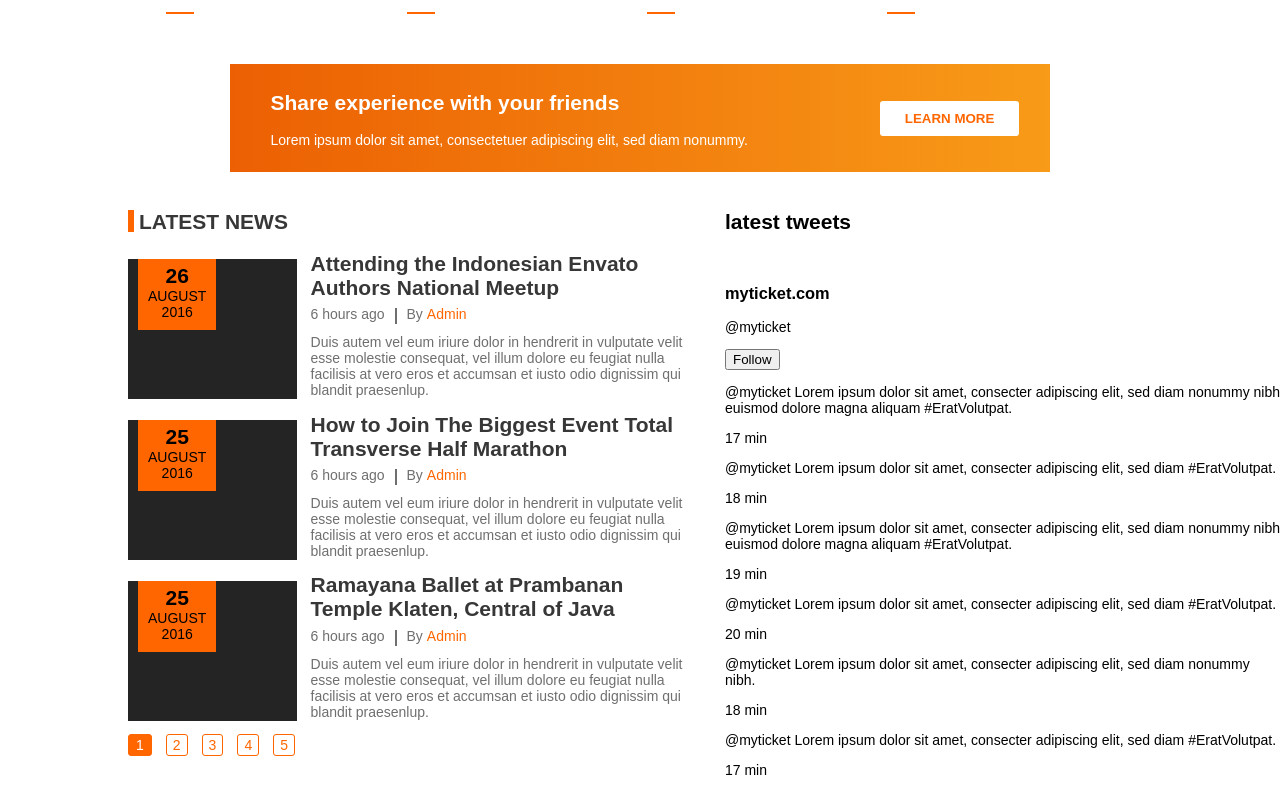
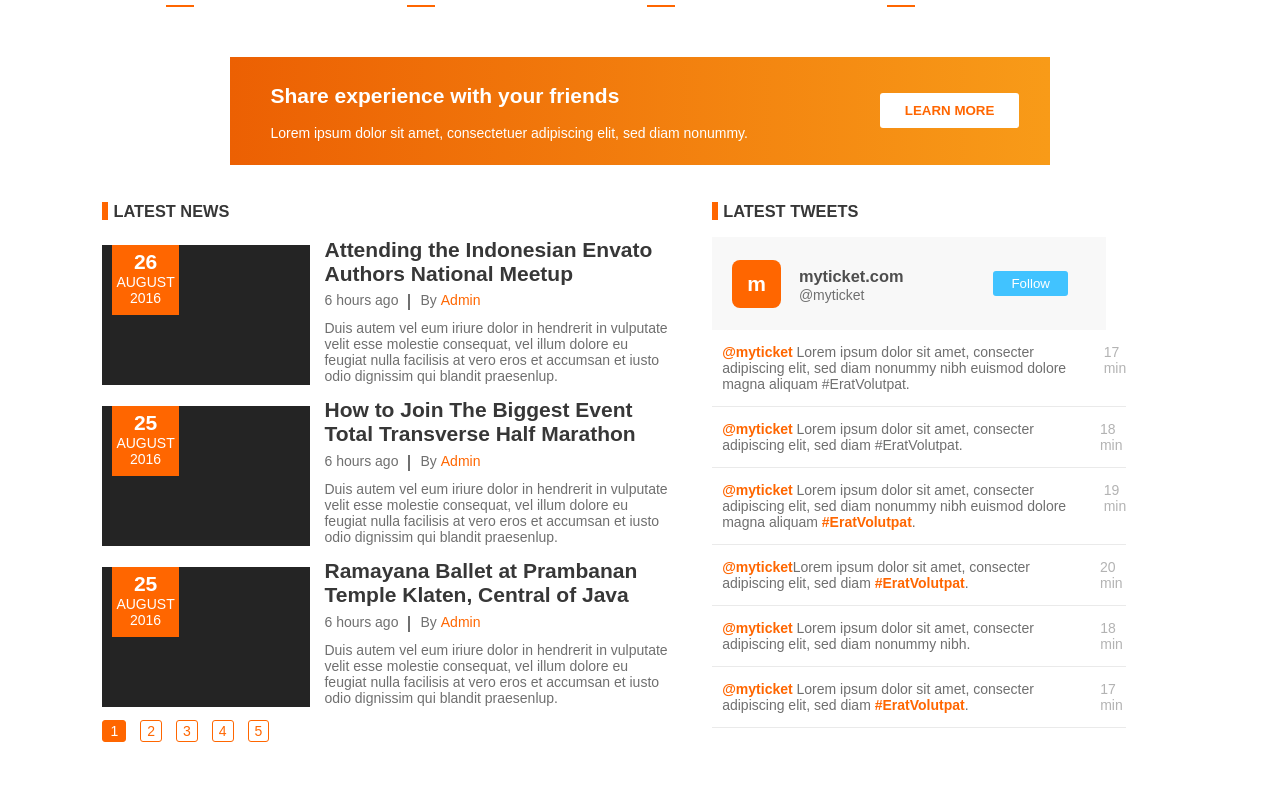
Before and after one commit to Anuruddha00/My-Ticket-UI, a React (Create React App) app: page / in a window 1280 px wide. Shown: the part 2334-3126 px from the top of the page. After the commit the page ends 3076 px from the top, so only its background shows below. Built offline with nearby package versions, Linux system fonts and the light colour scheme.

Commit message:
adding styles for latest section

```diff
--- a/src/App.js
+++ b/src/App.js
@@ -204,7 +204,7 @@ function App() {
       <section className='content'>
         <div className='contentRecent'>
           <div className='contentRecentContent'>
-            <h2 className='contentRecentContentTitle'>recent videos</h2>
+            <h3 className='contentRecentContentTitle'>recent videos</h3>
           </div>
         <div className='contentRecentAll'>
         <div className='contentRecentAllVideos'>
@@ -276,7 +276,7 @@ function App() {
 
       <section className='latest'>
         <div className='latestNews'>
-          <h2 className='latestNewsTitle'>latest news</h2>
+          <h3 className='latestNewsTitle'>latest news</h3>
           <div className='latestNewsContent'>
             <div className='latestNewsContentCard'>
               <div className='latestNewsContentCardCalender'>
@@ -342,11 +342,9 @@ function App() {
 
         <div className='latestTweets'>
           <div className='latestTweetsContent'>
-            <div className='latestTweetsContentDetails'>
-              <h2 className='latestTweetsContentDetails Title'>latest tweets</h2>
-            </div>
+            <h3 className='latestTweetsContentTitle'>latest tweets</h3>
             <div className='latestTweetsContentAction'>
-              <img className='latestTweetsContentActionLogo'/>
+              <h1 className='latestTweetsContentActionLogo'>m</h1>
               <div className='latestTweetsContentActionBody'>
                 <h3 className='latestTweetsContentActionBodyTitle'>myticket.com</h3>
                 <p className='latestTweetsContentActionBodyPara'>@myticket</p>
@@ -354,27 +352,27 @@ function App() {
               <button className='latestTweetsContentActionAction'>Follow</button>
             </div>
             <div className='latestTweetsContentDescription'>
-              <p className='latestTweetsContentDescriptionPara'>@myticket Lorem ipsum dolor sit amet, consecter adipiscing elit, sed diam nonummy nibh euismod dolore magna aliquam #EratVolutpat.</p>
+              <p className='latestTweetsContentDescriptionPara'><span>@myticket</span> Lorem ipsum dolor sit amet, consecter adipiscing elit, sed diam nonummy nibh euismod dolore magna aliquam #EratVolutpat.</p>
               <p className='latestTweetsContentDescriptionTime'>17 min</p>
             </div>
             <div className='latestTweetsContentDescription'>
-              <p className='latestTweetsContentDescriptionPara'>@myticket Lorem ipsum dolor sit amet, consecter adipiscing elit, sed diam #EratVolutpat.</p>
+              <p className='latestTweetsContentDescriptionPara'><span>@myticket</span> Lorem ipsum dolor sit amet, consecter adipiscing elit, sed diam #EratVolutpat.</p>
               <p className='latestTweetsContentDescriptionTime'>18 min</p>
             </div>
             <div className='latestTweetsContentDescription'>
-              <p className='latestTweetsContentDescriptionPara'>@myticket Lorem ipsum dolor sit amet, consecter adipiscing elit, sed diam nonummy nibh euismod dolore magna aliquam #EratVolutpat.</p>
+              <p className='latestTweetsContentDescriptionPara'><span>@myticket</span> Lorem ipsum dolor sit amet, consecter adipiscing elit, sed diam nonummy nibh euismod dolore magna aliquam <span>#EratVolutpat</span>.</p>
               <p className='latestTweetsContentDescriptionTime'>19 min</p>
             </div>
             <div className='latestTweetsContentDescription'>
-              <p className='latestTweetsContentDescriptionPara'>@myticket Lorem ipsum dolor sit amet, consecter adipiscing elit, sed diam #EratVolutpat.</p>
+              <p className='latestTweetsContentDescriptionPara'><span>@myticket</span>Lorem ipsum dolor sit amet, consecter adipiscing elit, sed diam <span>#EratVolutpat</span>.</p>
               <p className='latestTweetsContentDescriptionTime'>20 min</p>
             </div>
             <div className='latestTweetsContentDescription'>
-              <p className='latestTweetsContentDescriptionPara'>@myticket Lorem ipsum dolor sit amet, consecter adipiscing elit, sed diam nonummy nibh.</p>
+              <p className='latestTweetsContentDescriptionPara'><span>@myticket</span> Lorem ipsum dolor sit amet, consecter adipiscing elit, sed diam nonummy nibh.</p>
               <p className='latestTweetsContentDescriptionTime'>18 min</p>
             </div>
             <div className='latestTweetsContentDescription'>
-              <p className='latestTweetsContentDescriptionPara'>@myticket Lorem ipsum dolor sit amet, consecter adipiscing elit, sed diam #EratVolutpat.</p>
+              <p className='latestTweetsContentDescriptionPara'><span>@myticket</span> Lorem ipsum dolor sit amet, consecter adipiscing elit, sed diam <span>#EratVolutpat</span>.</p>
               <p className='latestTweetsContentDescriptionTime'>17 min</p>
             </div>
           </div>
--- a/src/styles.scss
+++ b/src/styles.scss
@@ -583,7 +583,7 @@ body{
                         background-color: #ff6600;
                         content: '';
                         width: 6px;
-                        height: 22px;
+                        height: 18px;
                         margin-right: 5px;
                     }
                 }
@@ -702,7 +702,7 @@ body{
         display: grid;
         grid-template-columns: 1fr 1fr;
         margin-top: 20px;
-        margin-left: 10%;
+        margin-left: 8%;
         gap: 3em;
 
         &News{
@@ -722,7 +722,7 @@ body{
                     content: '';
                     background-repeat: no-repeat;
                     background-position: center;
-                    height: 22px;
+                    height: 18px;
                     width: 6px;
                     margin-right: 5px;
                 }
@@ -736,17 +736,18 @@ body{
                 &Card{
                     background-color: #242424;
                     height:140px;
-                    width: 100%;
+                    width: 130%;
                     position: relative;
 
                     &Calender{
-                        padding: 5px 10px 10px 10px;
+                        padding: 5px 4px 9px 4px;
                         background-color: #ff6600;
                         width: fit-content;
                         position: absolute;
                         left: 0;
                         margin-left: 10px;
                         text-align: center;
+                        color: #ffffff;
 
                         &Date{
                             margin: 0;
@@ -842,5 +843,87 @@ body{
 
             }
         }
+        &Tweets{
+            display: flex;
+            flex-direction: column;
+            margin-right: 13%;
+
+            &Content{
+
+                &Title{
+                    display: flex;
+                    flex-direction: row;
+                    color:#373737;
+                    text-transform: uppercase;
+                    font-weight: bold;
+                    font-family: sans-serif;
+
+                    &::before{
+                        background-color: #ff6600;
+                        content: '';
+                        width: 6px;
+                        height: 18px;
+                        margin-right: 5px;
+                    }
+                }
+                &Action{
+                    display: flex;
+                    flex-direction: row;
+                    padding: 5px;
+                    background-color: #f8f8f8;
+                    margin-right: 100px;
+
+                    &Logo{
+                        background-color: #ff6600;
+                        margin-left: 15px;
+                        padding: 12px 15px 12px 15px;
+                        color: #ffffff;
+                        border-radius: 8px;
+
+                    }
+                    &Body{
+                        margin-left: 18px;
+                        align-self: center;
+
+                        &Title{
+                            color: #4e4e4e;
+                            margin-bottom: 1px;
+                        }
+                        &Para{
+                            margin-top: 0px;
+                            color: #6f6f6f;
+                        }
+                    }
+                    &Action{
+                        margin-left:90px;
+                        align-self: center;
+                        color: #ffffff;
+                        background-color: #41c3ff;
+                        border-radius: 3px;
+                        border: none;
+                        padding: 5px 18px 5px 18px;
+                    }
+                }
+                &Description{
+                    display: flex;
+                    flex-direction: row;
+                    margin-right: 80px;
+                    border-bottom: 1px solid #eaeaea;
+
+                    &Para{
+                        color: #6f6f6f;
+                        margin-left: 10px;
+                    }
+                    &Time{
+                        color: #b3b3b3;
+                        margin-left: 30px;
+                    }
+                    span{
+                        color: #ff6600;
+                        font-weight: bold;
+                    }
+                }
+            }
+        }
     }
 }
```
